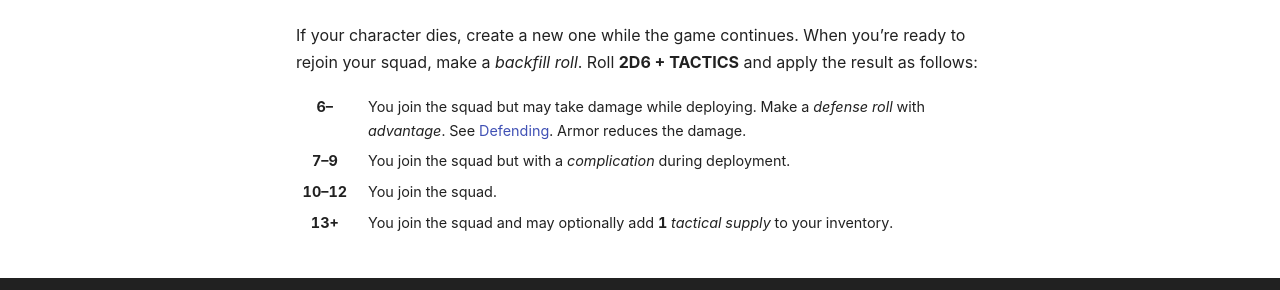
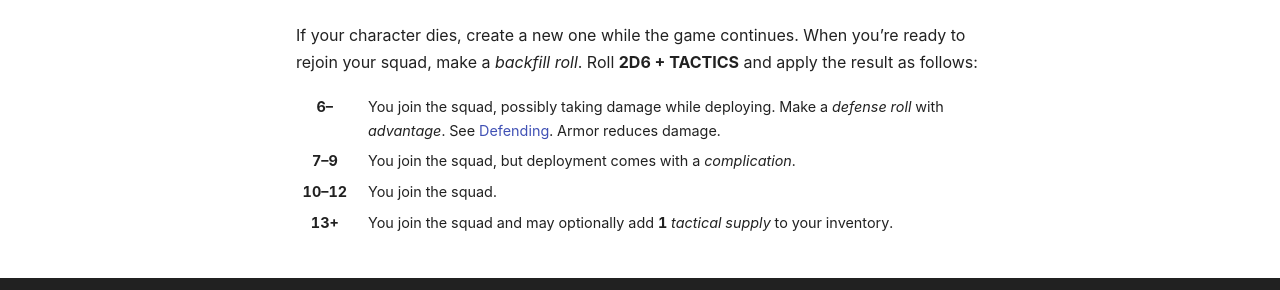
Before and after one commit to joemoose/psiops, an MkDocs documentation site: the page built from docs/damage.md, in a window 1280 px wide and 900 px high, scrolled down 3948 px. Shown: the part 485-775 px from the top of the window. Built offline with MkDocs 1.6.1 and Material for MkDocs 9.7.7, drawn with Linux system fonts in a browser that asks for light colours; plug-ins that fetch from the network failed and are left out; comment, search, counter and statistics services are not loaded.

Commit message:
Clarify damage and complication descriptions in damage.md

```diff
--- a/docs/damage.md
+++ b/docs/damage.md
@@ -128,8 +128,8 @@ If your character dies, create a new one while the game continues. When you’re
 
 | Roll | Result |
 | :-: | - |
-| **6–** | You join the squad but may take damage while deploying. Make a *defense roll* with *advantage*. See [Defending](combat.md#defending). Armor reduces the damage. |
-| **7–9** | You join the squad but with a *complication* during deployment. |
+| **6–** | You join the squad, possibly taking damage while deploying. Make a *defense roll* with *advantage*. See [Defending](combat.md#defending). Armor reduces damage. |
+| **7–9** | You join the squad, but deployment comes with a *complication*. |
 | **10–12** | You join the squad. |
 | **13+** | You join the squad and may optionally add **1** *tactical supply* to your inventory. |
 
```
